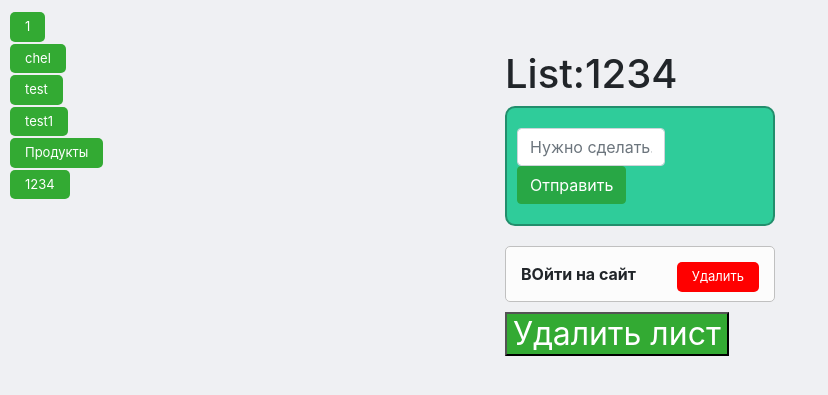
After one commit to Tosking/TODO_together, a PHP site: page /list.php?list=6 in a window 1280 px wide. The commit adds this page. Shown: the top 395 px of the page, without its empty margins (0-828 px from the left). Run offline with PHP 8.4, Linux system fonts and the light colour scheme; data comes from the database, SQL or seed files in the repository.

Commit message:
fixed list.php

```diff
--- a/site/add.php
+++ b/site/add.php
@@ -11,4 +11,4 @@
   $query = $pdo->prepare($sql);
   $query->execute();
 
-  header('Location: /index.php?list='.$list.'');
+  header('Location: /list.php?'.$list.'');
--- a/site/configDB.php
+++ b/site/configDB.php
@@ -1,3 +1,3 @@
 <?php
   $dsn = 'mysql:host=localhost;dbname=todolist';
-  $pdo = new PDO($dsn, 'логин', 'пароль');
+  $pdo = new PDO($dsn, 'root', '12345');
--- a/site/css/style.css
+++ b/site/css/style.css
@@ -80,3 +80,9 @@ ul li button {
 ul li button:hover {
   background: #a04141;
 }
+#delete
+{
+  background: #33aa33;
+  color: white;
+  position: relative;
+}
--- a/site/delete.php
+++ b/site/delete.php
@@ -8,5 +8,5 @@
   $query = $pdo->prepare($sql);
   $query->execute();
 
-  header('Location: /');
+  header('Location: /index.php?list='.$list.'');
 ?>
--- /dev/null
+++ b/site/list.php
@@ -0,0 +1,42 @@
+<!DOCTYPE html>
+<html lang="ru">
+<head>
+  <meta charset="UTF-8">
+  <meta name="viewport" content="width=device-width, initial-scale=1.0">
+  <meta http-equiv="X-UA-Compatible" content="ie=edge">
+  <title>Список дел</title>
+  <link rel="stylesheet" href="css/style.css">
+  <link rel="stylesheet" href="https://stackpath.bootstrapcdn.com/bootstrap/4.3.1/css/bootstrap.min.css">
+</head>
+<body>
+  <div class="container">
+    <?php
+      require 'configDB.php';
+      echo '<ul>';
+      $list = $_GET['list'];
+      $query = $pdo->query('SELECT * FROM `items` WHERE `list` ='.$list.'');
+      $listrow = $pdo->query('SELECT * FROM `list` WHERE `id` ='.$list.'');
+      $name = $listrow->fetch(PDO::FETCH_OBJ);
+      $user = 1;
+      echo '<h1>List:'.$name->name.'</h1>
+    <form action="/add.php?list='.$list.'" method="post" class="input">
+      <input type="text" name="task" id="task" placeholder="Нужно сделать.." class="form-control" autocomplete="off">
+      <button type="submit" name="sendTask" class="btn btn-success">Отправить</button>
+    </form>';
+      while($row = $query->fetch(PDO::FETCH_OBJ)) {
+        $listrow = $pdo->query('SELECT * FROM `list` WHERE `id` ='.$row->list.'');
+        $list_id = $listrow->fetch(PDO::FETCH_OBJ);
+        echo '<li><b>'.$row->content.'</b><a href="/delete.php?id='.$row->item.'&list='.$row->list.'"><button class="delete">Удалить</button></a></li>';
+      }
+      $listrow = $pdo->query('SELECT * FROM `list`');
+      echo '<h2> <a href = "delete_list.php?id='.$list.'"><button id = "delete">Удалить лист</button></h2></a>';
+      echo '<div id="lists">';
+      while($list = $listrow->fetch(PDO::FETCH_OBJ)) {
+          echo '<a href="/list.php?list='.$list->id.'"><button>'.$list->name.'</button></a>';
+      }
+      echo '</div>';
+      echo '</ul>';
+    ?>
+  </div>
+</body>
+</html>
```
Also changed, not shown: site/delete_list.php (added, +11 -0 lines).
